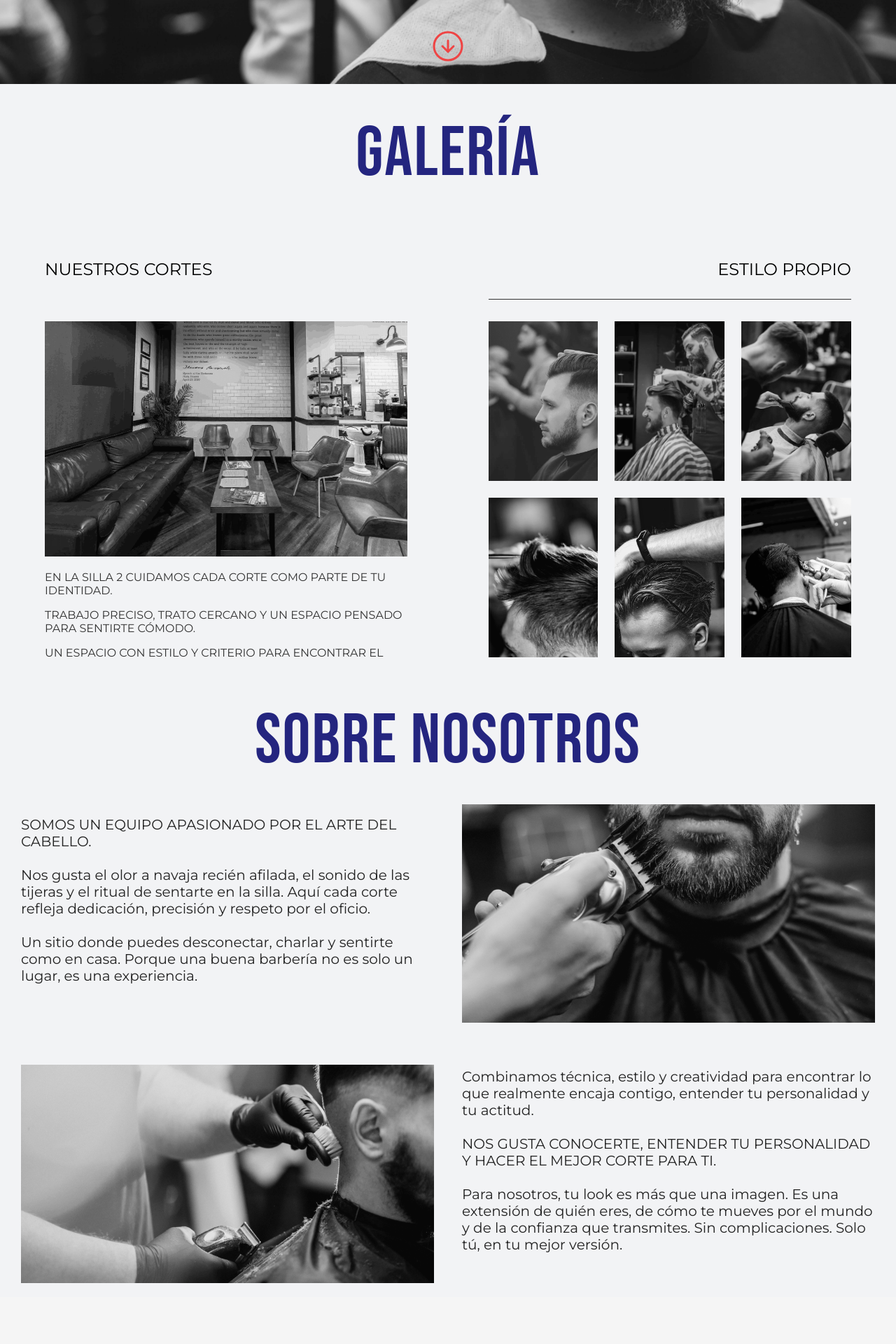
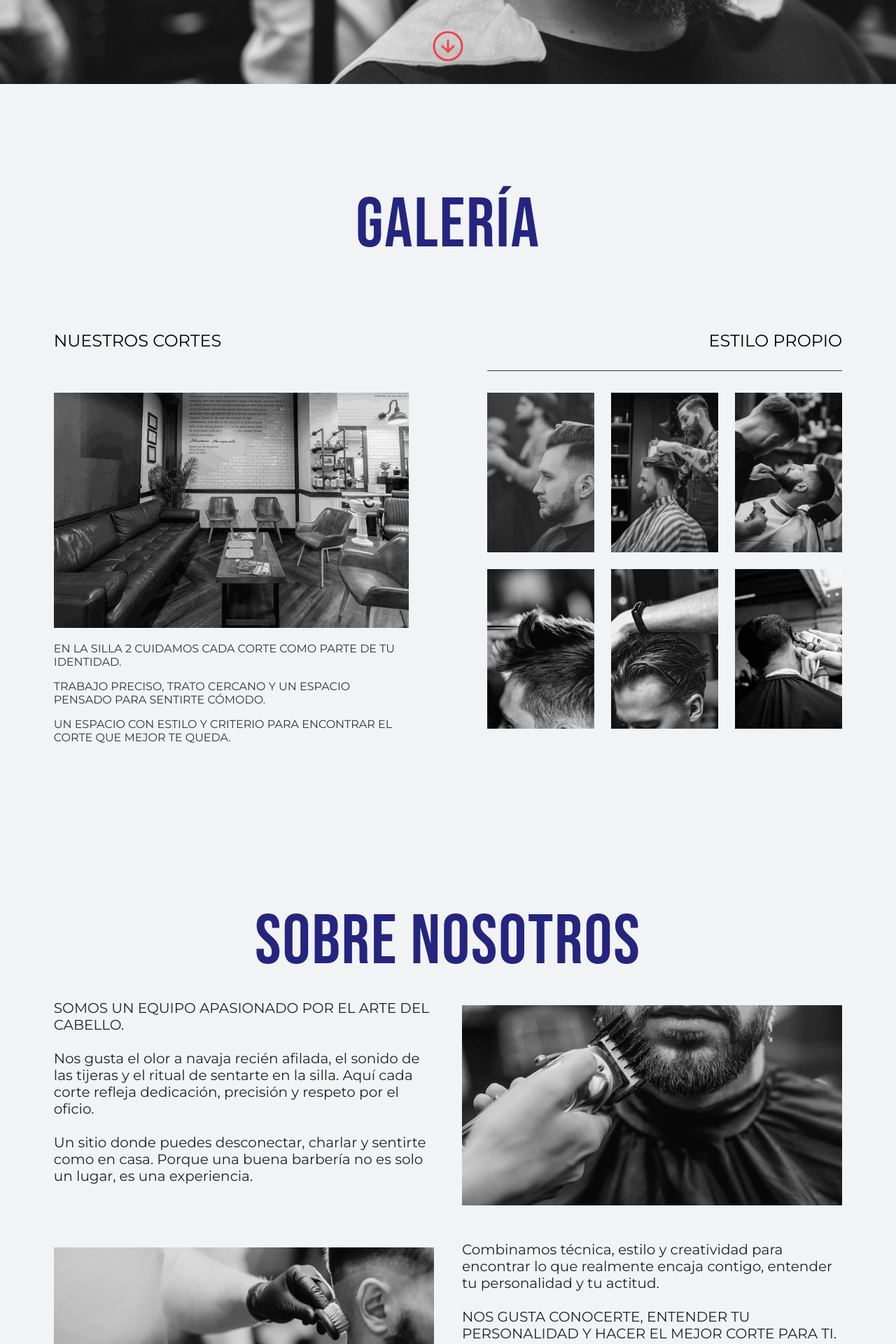
Before and after one commit to JaumeEsquerdo/peluqueria-la-silla-2, a React (Vite) app in the folder la-silla-2/: page / in a window 1280 px wide. Shown: the part 680-2600 px from the top of the page at 70% size. Built offline with nearby package versions, Linux system fonts and the light colour scheme.

Commit message:
actualizar mismo paddings en secciones

```diff
--- a/la-silla-2/src/components/Galeria/galeria.css
+++ b/la-silla-2/src/components/Galeria/galeria.css
@@ -4,6 +4,7 @@
   display: flex;
   flex-direction: column;
   align-items: center;
+  padding: clamp(60px, 8vw, 120px) clamp(30px, 6vw, 120px);
 }
 
 .Galeria-titulo {
@@ -20,7 +21,6 @@
 .GaleriaSection-content {
   min-height: 100vh;
   background-color: var(--bg-color);
-  width: 90%;
   display: flex;
   flex-direction: column;
   align-content: center;
--- a/la-silla-2/src/pages/Nosotros/Nosotros.css
+++ b/la-silla-2/src/pages/Nosotros/Nosotros.css
@@ -3,7 +3,7 @@ SOBRE NOSOTROS
 ========================= */
 
 .Nosotros-body {
-    padding: 20px 30px;
+  padding: clamp(60px, 8vw, 120px) clamp(30px, 6vw, 120px);
   background: #f2f3f5;
 }
 
```
Lines whose indentation alone changed are shown as unchanged.
